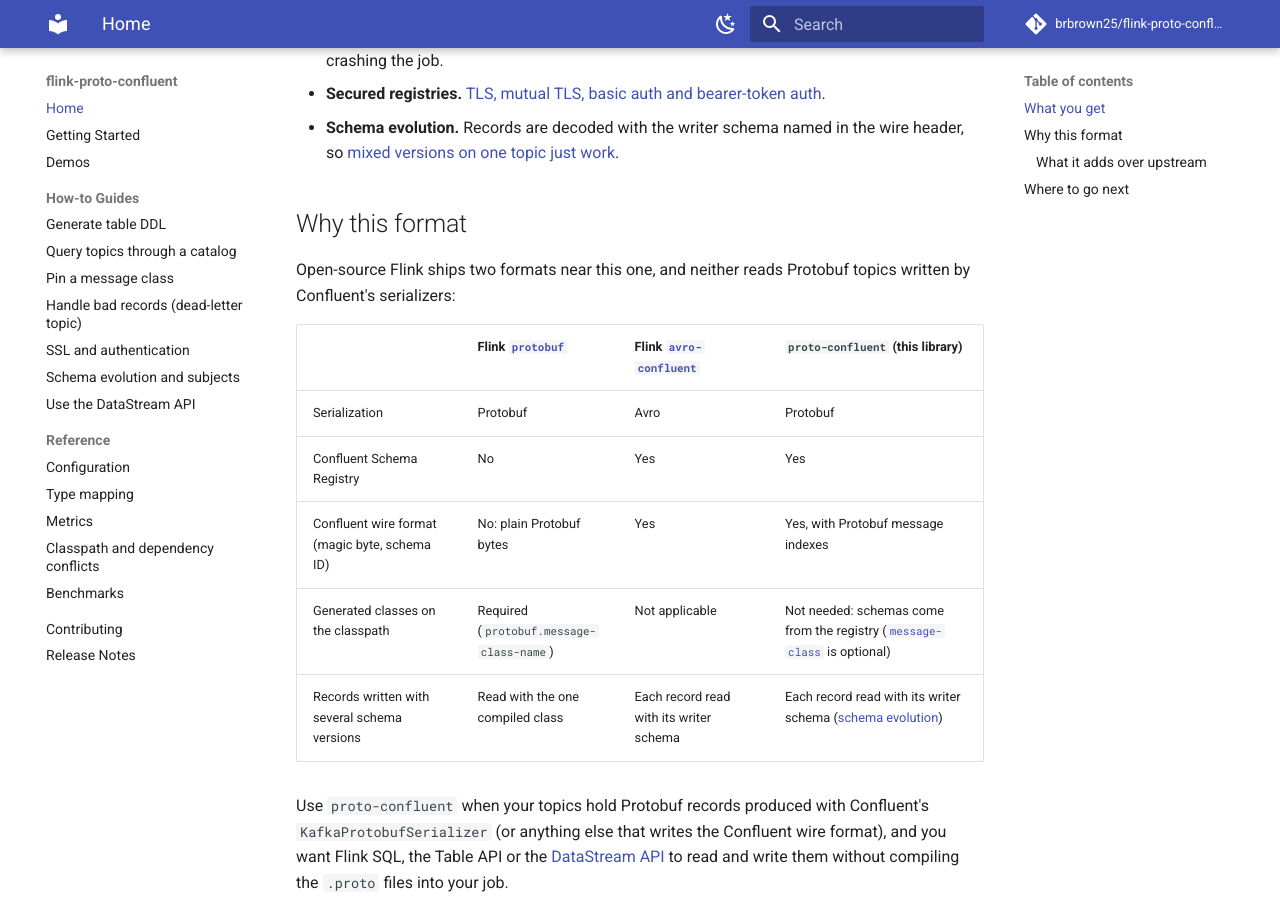
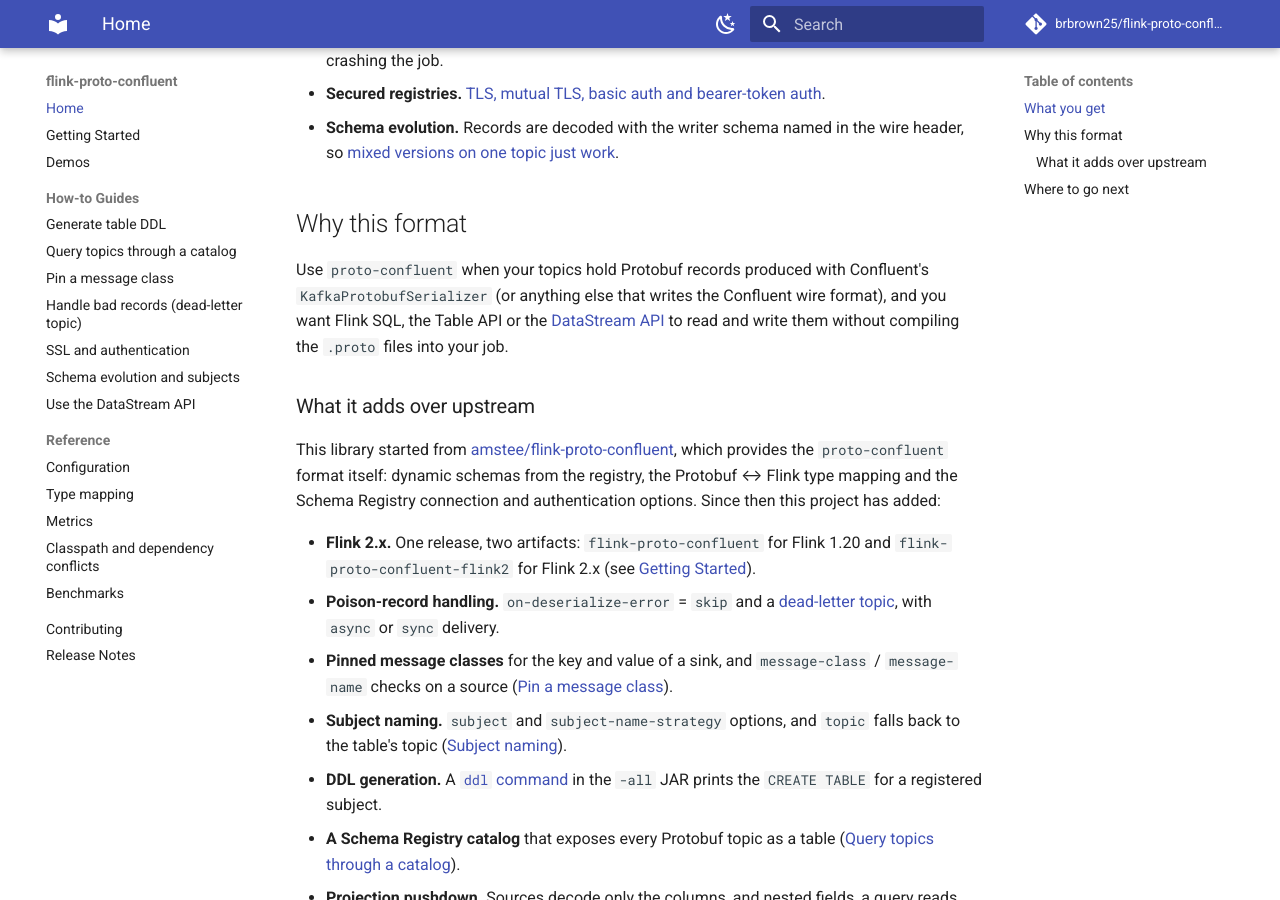
Before and after one commit to brbrown25/flink-proto-confluent, an MkDocs documentation site: the page built from docs/content/index.md, in a window 1280 px wide and 900 px high, scrolled down 511 px. Built offline with MkDocs 1.6.1 and Material for MkDocs 9.7.7, drawn with Linux system fonts in a browser that asks for light colours; nearby versions of some CDN libraries; library files that are not in the unit come from our copies; comment, search, counter and statistics services are not loaded.

Commit message:
chore(docs): drop the comparison with Flink's protobuf and avro-confluent formats per review. #178
Closes #178

Keep "Why this format" as a short description of when to use the
library, and the "What it adds over upstream" list.

Co-Authored-By: Claude Opus 5.5 <noreply@anthropic.com>

```diff
--- a/docs/content/index.md
+++ b/docs/content/index.md
@@ -13,16 +13,6 @@ This project is an improved, standalone derivative of [amstee/flink-proto-conflu
 - **Schema evolution.** Records are decoded with the writer schema named in the wire header, so [mixed versions on one topic just work](how-to/schema-evolution.md).
 
 ## Why this format
-
-Open-source Flink ships two formats near this one, and neither reads Protobuf topics written by Confluent's serializers:
-
-| | Flink [`protobuf`](https://nightlies.apache.org/flink/flink-docs-stable/docs/connectors/table/formats/protobuf/) | Flink [`avro-confluent`](https://nightlies.apache.org/flink/flink-docs-stable/docs/connectors/table/formats/avro-confluent/) | `proto-confluent` (this library) |
-| --- | --- | --- | --- |
-| Serialization | Protobuf | Avro | Protobuf |
-| Confluent Schema Registry | No | Yes | Yes |
-| Confluent wire format (magic byte, schema ID) | No: plain Protobuf bytes | Yes | Yes, with Protobuf message indexes |
-| Generated classes on the classpath | Required (`protobuf.message-class-name`) | Not applicable | Not needed: schemas come from the registry ([`message-class`](how-to/message-class.md) is optional) |
-| Records written with several schema versions | Read with the one compiled class | Each record read with its writer schema | Each record read with its writer schema ([schema evolution](how-to/schema-evolution.md)) |
 
 Use `proto-confluent` when your topics hold Protobuf records produced with Confluent's `KafkaProtobufSerializer` (or anything else that writes the Confluent wire format), and you want Flink SQL, the Table API or the [DataStream API](how-to/datastream-api.md) to read and write them without compiling the `.proto` files into your job.
 
```
Also changed, not shown: README.md.
